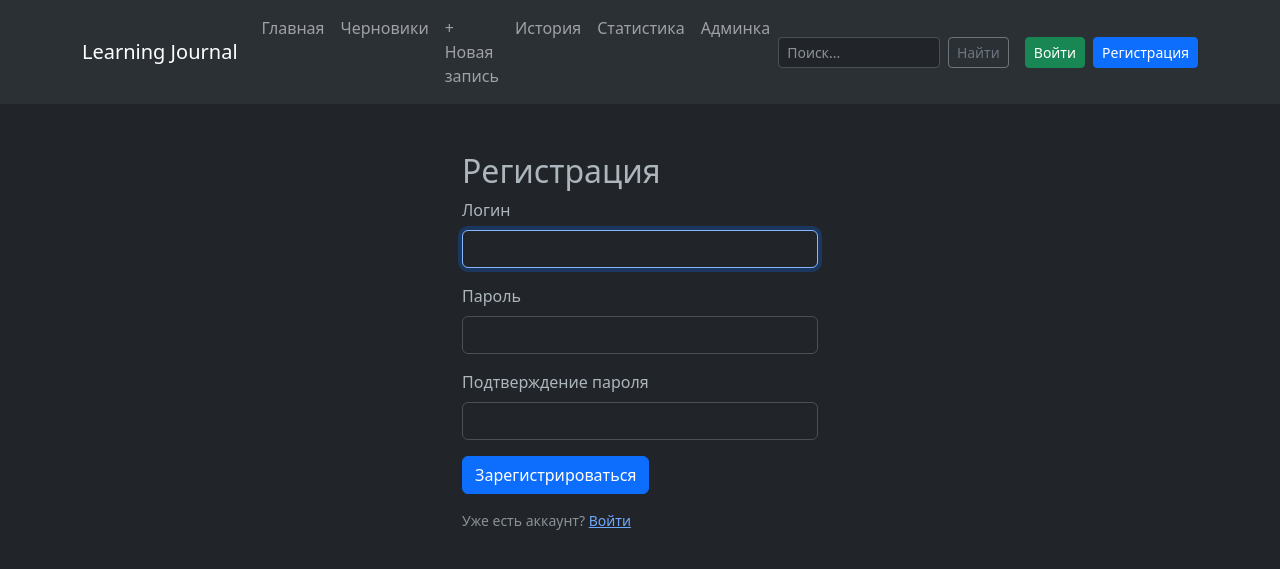
After one commit to Viking-san/learning-journal, a Django app: page /accounts/signup/ in a window 1280 px wide. The commit adds this page. Shown: the top 569 px of the page. Run offline with Django 5.2, Linux system fonts and the light colour scheme; some libraries are stand-ins or nearby versions.

Commit message:
add signup, login and logout fuctional

```diff
--- a/config/urls.py
+++ b/config/urls.py
@@ -18,11 +18,14 @@ from django.contrib import admin
 from django.urls import path, include
 from django.conf import settings
 from django.conf.urls.static import static
+from journal.views import SignUpView
 
 urlpatterns = [
     path('admin/', admin.site.urls),
     path('api/', include('journal.api_urls')),
-    path('', include('journal.urls'))
+    path('', include('journal.urls')),
+    path('accounts/', include('django.contrib.auth.urls')),
+    path('accounts/signup/', SignUpView.as_view(), name='signup'),
 ]
 
 if settings.DEBUG:
--- a/journal/templates/journal/base.html
+++ b/journal/templates/journal/base.html
@@ -55,12 +55,7 @@
                 <span class="navbar-toggler-icon"></span>
             </button>
             <div class="collapse navbar-collapse" id="navbarNav">
-                <form class="d-flex ms-auto" method="get" action="{% url 'journal:entry_list' %}">
-                    <input class="form-control me-2" type="search" name="q" placeholder="Поиск..."
-                        value="{{ request.GET.q }}">
-                     <button class="btn btn-sm" style="color: #adb5bd; border-color: #adb5bd;" type="submit">Найти</button>
-                </form>
-                <ul class="navbar-nav ms-3">
+                <ul class="navbar-nav me-auto">
                     <li class="nav-item">
                         <a class="nav-link" href="{% url 'journal:entry_list' %}">Главная</a>
                     </li>
@@ -80,6 +75,23 @@
                         <a class="nav-link" href="/admin/">Админка</a>
                     </li>
                 </ul>
+                <form class="d-flex me-3" method="get" action="{% url 'journal:entry_list' %}">
+                    <input class="form-control form-control-sm me-2" type="search" name="q" placeholder="Поиск..."
+                        value="{{ request.GET.q }}">
+                    <button class="btn btn-sm btn-outline-secondary" type="submit">Найти</button>
+                </form>
+                <div class="d-flex align-items-center gap-2">
+                    {% if request.user.is_authenticated %}
+                        <span class="navbar-text text-muted">{{ request.user.username }}</span>
+                        <form method="post" action="{% url 'logout' %}" class="d-inline">
+                            {% csrf_token %}
+                            <button type="submit" class="btn btn-sm btn-outline-secondary">Выйти</button>
+                        </form>
+                    {% else %}
+                        <a href="{% url 'login' %}" class="btn btn-sm btn-success">Войти</a>
+                        <a href="{% url 'signup' %}" class="btn btn-sm btn-primary">Регистрация</a>
+                    {% endif %}
+                </div>
             </div>
         </div>
     </nav>
--- /dev/null
+++ b/journal/templates/registration/signup.html
@@ -0,0 +1,36 @@
+{% extends "journal/base.html" %}
+{% block title %}Регистрация — Learning Journal{% endblock %}
+{% block content %}
+<div class="row justify-content-center">
+    <div class="col-md-4">
+        <h2>Регистрация</h2>
+        {% if form.errors %}
+        <div class="alert alert-danger" role="alert">
+            {% for field in form %}{% for error in field.errors %}{{ error }}{% endfor %}{% endfor %}
+            {% for error in form.non_field_errors %}{{ error }}{% endfor %}
+        </div>
+        {% endif %}
+        <form method="post" action="{% url 'signup' %}">
+            {% csrf_token %}
+            <div class="mb-3">
+                <label for="id_username" class="form-label">Логин</label>
+                <input type="text" name="username" id="id_username" class="form-control"
+                    value="{{ form.username.value|default:'' }}" autofocus
+                    maxlength="150" required>
+            </div>
+            <div class="mb-3">
+                <label for="id_password1" class="form-label">Пароль</label>
+                <input type="password" name="password1" id="id_password1" class="form-control" required>
+            </div>
+            <div class="mb-3">
+                <label for="id_password2" class="form-label">Подтверждение пароля</label>
+                <input type="password" name="password2" id="id_password2" class="form-control" required>
+            </div>
+            <button type="submit" class="btn btn-primary">Зарегистрироваться</button>
+        </form>
+        <p class="mt-3 small text-muted">
+            Уже есть аккаунт? <a href="{% url 'login' %}">Войти</a>
+        </p>
+    </div>
+</div>
+{% endblock %}
--- a/journal/views.py
+++ b/journal/views.py
@@ -11,6 +11,13 @@ from rest_framework.permissions import AllowAny
 from .serializers import EntrySerializer, CategorySerializer, TagSerializer
 from django.utils import timezone
 from collections import defaultdict
+from django.contrib.auth.forms import UserCreationForm
+
+
+class SignUpView(CreateView):
+    form_class = UserCreationForm
+    success_url = reverse_lazy('login')
+    template_name = 'registration/signup.html'
 
 
 class EntryListView(ListView):
```
Also changed, not shown: config/settings.py (+19 -16 lines), journal/templates/registration/login.html (added, +28 -0 lines).
